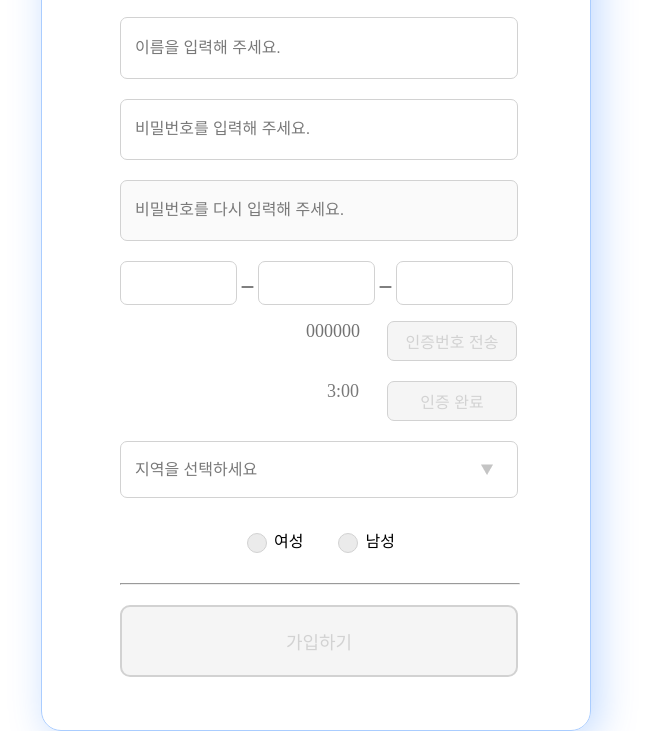
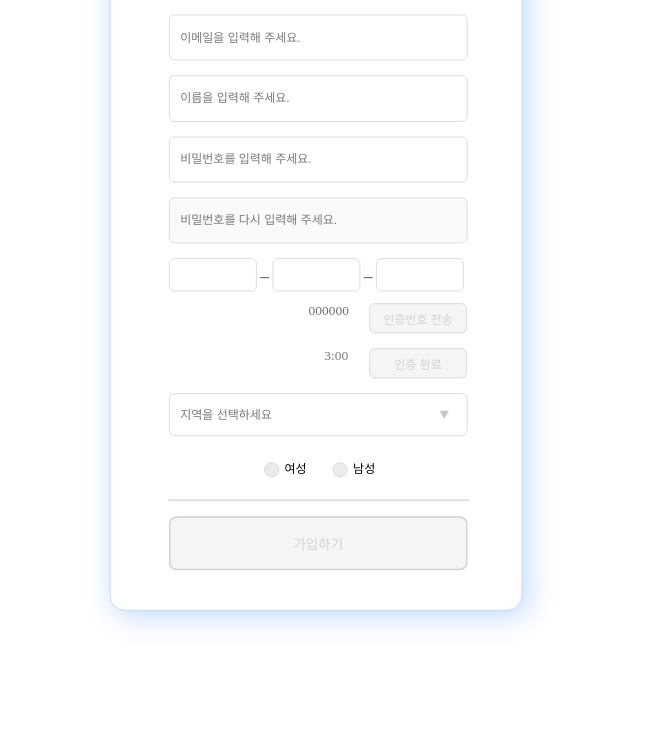
Before and after one commit to krap4/simpleSignUp, a plain HTML site: page index.html in a window 1280 px wide. Shown: the part 150-881 px from the top of the page, without its empty margins (324-969 px from the left). After the commit the page ends 800 px from the top, so only its background shows below. Drawn offline with Linux system fonts and the light colour scheme.

Commit message:
fix file

```diff
--- a/simpleSignUp.css
+++ b/simpleSignUp.css
@@ -1,6 +1,6 @@
 body {
     max-width: 1920px;
-    max-height: 1196px;
+    max-height: 1080px;
     margin: 0 auto;
     width: 100vw;
     height: 100vh;
@@ -8,6 +8,7 @@ body {
     flex-direction: row;
     justify-content: center;
     align-items: center;
+    transform: scale(0.75);
 
 }
 
```
